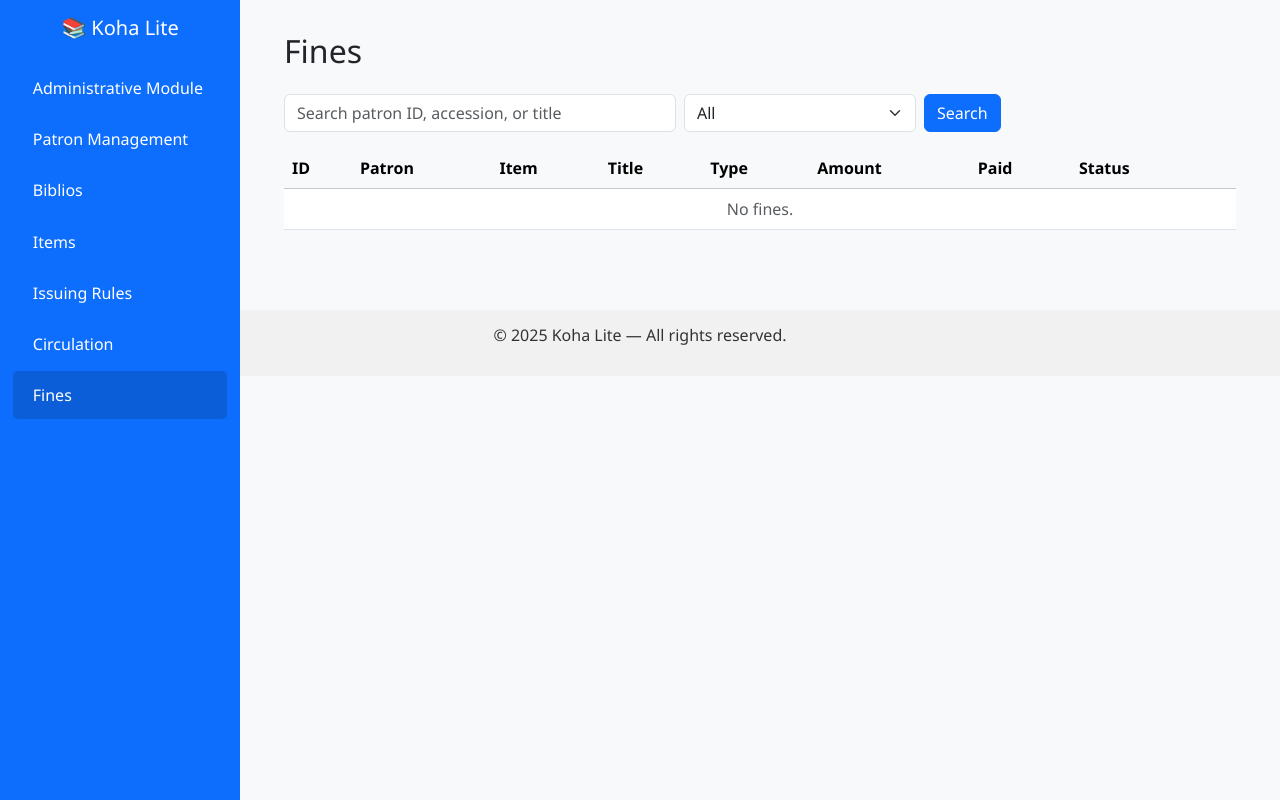
After one commit to Dendup1234/Koha_lite, a Django app: page /fines/ in a window 1280 px wide. The commit adds this page. Run offline with Django 5.2, Linux system fonts and the light colour scheme; data comes from the database, SQL or seed files in the repository; both versions use the stored data as it was after the commit; data that the repository does not hold is empty.

Commit message:
Added the fine module

```diff
--- a/koha_lite/myapp/forms.py
+++ b/koha_lite/myapp/forms.py
@@ -126,3 +126,7 @@ class RenewForm(forms.Form):
 
         cleaned["loan"] = loan
         return cleaned
+
+# Fine module
+class FinePaymentForm(forms.Form):
+    amount = forms.DecimalField(min_value=0, max_digits=10, decimal_places=2, label="Payment amount")
--- a/koha_lite/myapp/templates/base.html
+++ b/koha_lite/myapp/templates/base.html
@@ -74,8 +74,7 @@
         <a href="{% url 'item_list' %}" class="{% if 'items' in request.path %}active{% endif %}">Items</a>
         <a href="{% url 'rule_list' %}" class="{% if '/rules' in request.path %}active{% endif %}">Issuing Rules</a>
         <a href="{% url 'circ_dashboard' %}" class="{% if '/circulation' in request.path %}active{% endif %}">Circulation</a>
-
-        <a href="#" class="disabled text-secondary">Fines & Fees (Coming Soon)</a>
+        <a href="{% url 'fine_list' %}" class="{% if '/fines' in request.path %}active{% endif %}">Fines</a>
       </nav>
     </div>
 
--- /dev/null
+++ b/koha_lite/myapp/templates/library/fine_list.html
@@ -0,0 +1,59 @@
+{% extends "base.html" %}
+{% block title %}Fines{% endblock %}
+{% block content %}
+<div class="d-flex justify-content-between align-items-center mb-3">
+  <h2>Fines</h2>
+</div>
+
+<form method="get" class="row g-2 mb-3">
+  <div class="col-sm-5">
+    <input class="form-control" name="q" value="{{ request.GET.q }}" placeholder="Search patron ID, accession, or title">
+  </div>
+  <div class="col-sm-3">
+    <select name="status" class="form-select">
+      <option value="all" {% if request.GET.status == 'all' or not request.GET.status %}selected{% endif %}>All</option>
+      <option value="unpaid" {% if request.GET.status == 'unpaid' %}selected{% endif %}>Unpaid</option>
+      <option value="paid" {% if request.GET.status == 'paid' %}selected{% endif %}>Paid</option>
+    </select>
+  </div>
+  <div class="col-auto">
+    <button class="btn btn-primary">Search</button>
+  </div>
+</form>
+
+<div class="table-responsive">
+<table class="table table-hover align-middle">
+  <thead class="table-light">
+    <tr>
+      <th>ID</th><th>Patron</th><th>Item</th><th>Title</th>
+      <th>Type</th><th>Amount</th><th>Paid</th><th>Status</th><th></th>
+    </tr>
+  </thead>
+  <tbody>
+    {% for f in rows %}
+    <tr>
+      <td>{{ f.id }}</td>
+      <td>{{ f.patron.external_id }}</td>
+      <td>{{ f.item.accession_number }}</td>
+      <td>{{ f.item.biblio.title }}</td>
+      <td>{{ f.fine_type }}</td>
+      <td>{{ f.amount }}</td>
+      <td>{{ f.paid_amount }}</td>
+      <td>
+        {% if f.status == "PAID" %}
+          <span class="badge bg-success">PAID</span>
+        {% else %}
+          <span class="badge bg-danger">UNPAID</span>
+        {% endif %}
+      </td>
+      <td class="text-nowrap">
+        <a class="btn btn-sm btn-outline-secondary" href="{% url 'fine_detail' f.pk %}">View / Pay</a>
+      </td>
+    </tr>
+    {% empty %}
+    <tr><td colspan="9" class="text-muted text-center">No fines.</td></tr>
+    {% endfor %}
+  </tbody>
+</table>
+</div>
+{% endblock %}
--- a/koha_lite/myapp/urls.py
+++ b/koha_lite/myapp/urls.py
@@ -63,4 +63,9 @@ urlpatterns = [
     path("circulation/checkin/", views.CheckinView.as_view(), name="checkin"),
     path("circulation/renew/", views.RenewView.as_view(), name="renew"),
 
+    #Fines Module
+    path("fines/",views.FineList.as_view(),   name="fine_list"),
+    path("fines/<int:pk>/",views.FineDetail.as_view(), name="fine_detail"),
+    path("fines/<int:pk>/pay/",views.FinePayView.as_view(), name="fine_pay"),
+
 ]
--- a/koha_lite/myapp/views.py
+++ b/koha_lite/myapp/views.py
@@ -2,8 +2,8 @@ import csv
 from datetime import datetime
 from io import TextIOWrapper
 from django.http import HttpResponse
-from django.shortcuts import redirect, render
-from django.urls import reverse_lazy
+from django.shortcuts import get_object_or_404, redirect, render
+from django.urls import reverse, reverse_lazy
 from django.views.generic import ListView, CreateView, UpdateView, DeleteView,FormView,DetailView
 from .models import *
 from .forms import *
@@ -11,6 +11,7 @@ from django.db import models, transaction
 from django.contrib import messages
 from .services.circulation import checkout as svc_checkout, checkin as svc_checkin, renew as svc_renew
 from django.db.models import Q
+
 # --- Dashboard (Administrative module entry) ---
 def admin_dashboard(request):
     return render(request, "library/admin_dashboard.html")
@@ -663,3 +664,55 @@ class RenewView(FormView):
         except Exception as e:
             messages.error(self.request, f"Renew failed: {e}")
         return redirect(self.success_url)
+
+# Fines Module
+class FineList(ListView):
+    model = Fine
+    template_name = "library/fine_list.html"
+    context_object_name = "rows"
+
+    def get_queryset(self):
+        qs = super().get_queryset().select_related("patron","loan","item","item__biblio")
+        q = self.request.GET.get("q", "").strip()
+        status = self.request.GET.get("status", "all")
+        if q:
+            qs = qs.filter(
+                Q(patron__external_id__icontains=q) |
+                Q(item__accession_number__icontains=q) |
+                Q(item__biblio__title__icontains=q)
+            )
+        if status == "paid":
+            qs = [f for f in qs if f.status == "PAID"]
+        elif status == "unpaid":
+            qs = [f for f in qs if f.status == "UNPAID"]
+        return qs
+
+class FineDetail(DetailView):
+    model = Fine
+    template_name = "library/fine_detail.html"
+    pk_url_kwarg = "pk"
+
+class FinePayView(FormView):
+    template_name = "library/fine_pay.html"
+    form_class = FinePaymentForm
+
+    def dispatch(self, request, *args, **kwargs):
+        self.fine = get_object_or_404(Fine, pk=kwargs["pk"])
+        return super().dispatch(request, *args, **kwargs)
+
+    def get_context_data(self, **kwargs):
+        ctx = super().get_context_data(**kwargs)
+        ctx["fine"] = self.fine
+        return ctx
+
+    def form_valid(self, form):
+        amt = form.cleaned_data["amount"]
+        try:
+            self.fine.add_payment(amt)
+            if self.fine.status == "PAID":
+                messages.success(self.request, f"Payment recorded. Fine is now PAID.")
+            else:
+                messages.success(self.request, f"Payment recorded. Remaining: {self.fine.amount - self.fine.paid_amount:.2f}")
+        except Exception as e:
+            messages.error(self.request, f"Payment failed: {e}")
+        return redirect(reverse("fine_detail", args=[self.fine.pk]))
```
Also changed, not shown: koha_lite/myapp/management/command/accrue_overdue_fines.py (added, +19 -0 lines), koha_lite/myapp/models.py (+45 -0 lines), koha_lite/myapp/services/circulation.py (+12 -18 lines), koha_lite/myapp/services/fines.py (added, +59 -0 lines), koha_lite/myapp/templates/library/fine_detail.html (added, +56 -0 lines), koha_lite/db.sqlite3, koha_lite/myapp/migrations/0006_fine.py (added).
